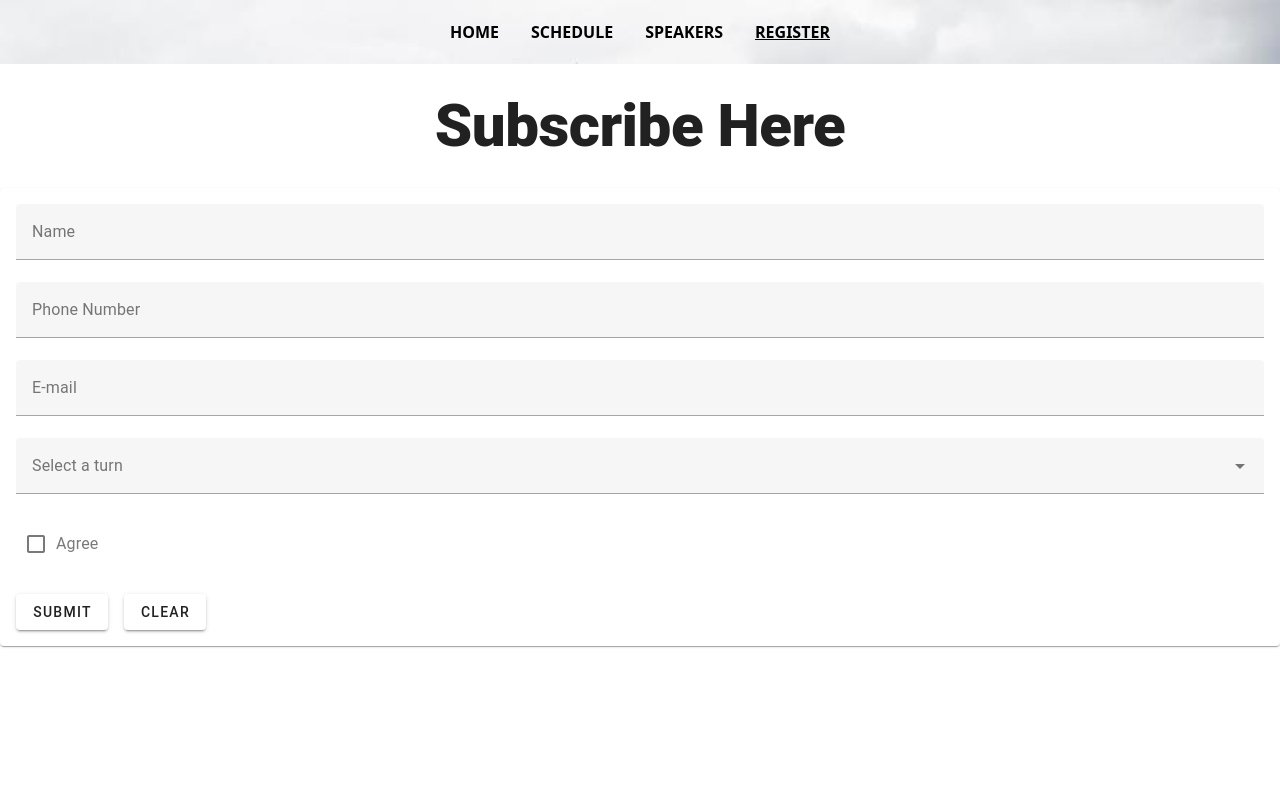
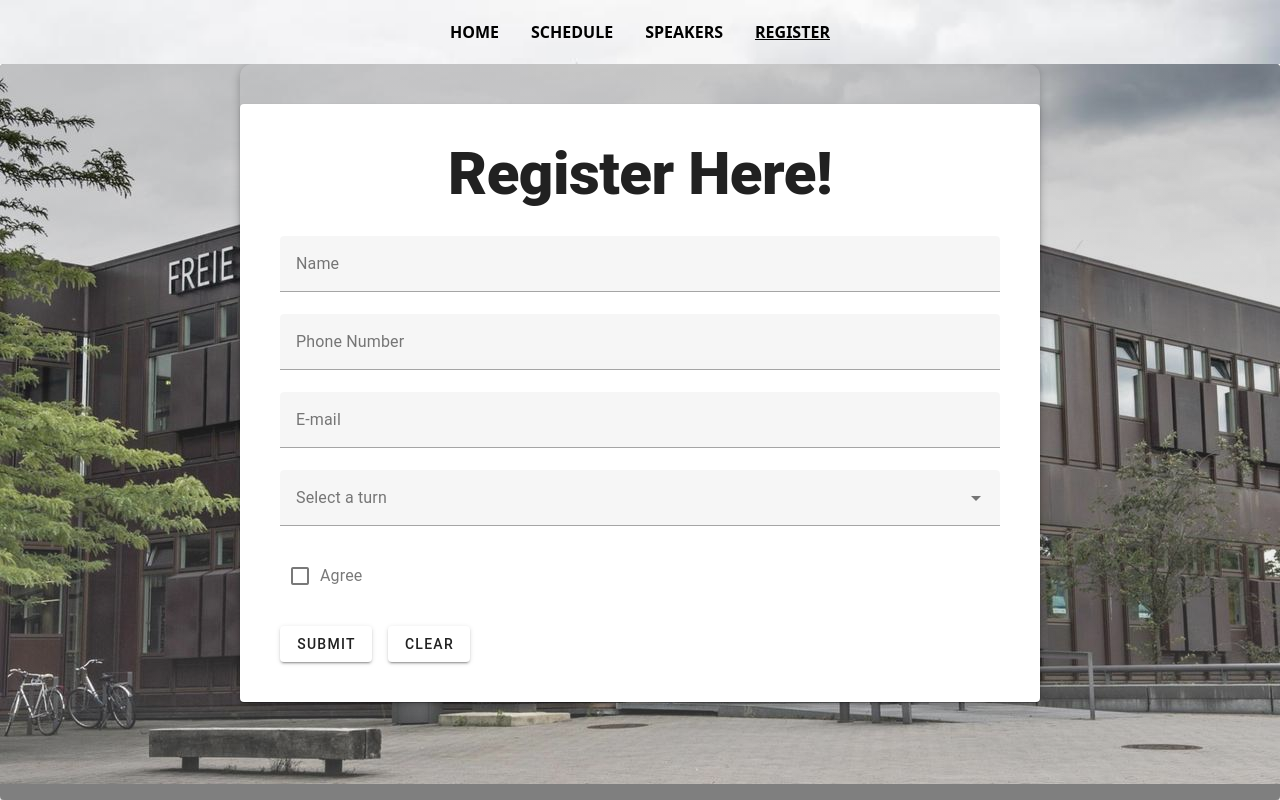
Before and after one commit to gregoryalbertt/AiWorkshop, a Vue app: page /subscribe in a window 1280 px wide. Built offline with nearby package versions, Linux system fonts and the light colour scheme.

Commit message:
Adjust forms style

```diff
--- a/src/views/TheForm.vue
+++ b/src/views/TheForm.vue
@@ -1,8 +1,16 @@
 <template>
-    <div ref="subscribe" class="text-h2 font-weight-black text-center ma-4 pa-4">
-        Subscribe Here
+    <v-card color="rgb(0,0,0, 0.5)" class="h-100">
+        <v-img gradient="to bottom, rgba(0,0,0,.2), rgba(255,255,255,.2)" class="background" src="/fu-university.jpeg">
+
+
+
+
+            <base-card>
+
+                <v-card class="pa-md-10 mt-10 mx-lg-auto">
+                    <div ref="subscribe" class="text-h2 font-weight-black text-center mb-4 pb-4">
+                        Register Here!
                     </div>
-    <v-card class="pa-md-4 mx-lg-auto">
                     <form @submit.prevent="submit">
                         <v-text-field v-model="name.value.value" :counter="10" :error-messages="name.errorMessage.value"
                             label="Name"></v-text-field>
@@ -16,8 +24,8 @@
                         <v-select v-model="select.value.value" :items="items" :error-messages="select.errorMessage.value"
                             label="Select a turn"></v-select>
 
-            <v-checkbox v-model="checkbox.value.value" :error-messages="checkbox.errorMessage.value" value="1" label="Agree"
-                type="checkbox"></v-checkbox>
+                        <v-checkbox v-model="checkbox.value.value" :error-messages="checkbox.errorMessage.value" value="1"
+                            label="Agree" type="checkbox"></v-checkbox>
 
                         <v-btn class="me-4" type="submit">
                             submit
@@ -29,12 +37,18 @@
                     </form>
 
                 </v-card>
+
+
+            </base-card>
+        </v-img>
+    </v-card>
 </template>
 
 <script setup>
 import { ref } from 'vue'
 import { useField, useForm } from 'vee-validate'
 import axios from 'axios'
+import BaseCard from '@/layouts/default/BaseCard.vue';
 
 const { handleSubmit, handleReset } = useForm({
     validationSchema: {
```
Lines whose indentation alone changed are shown as unchanged.
